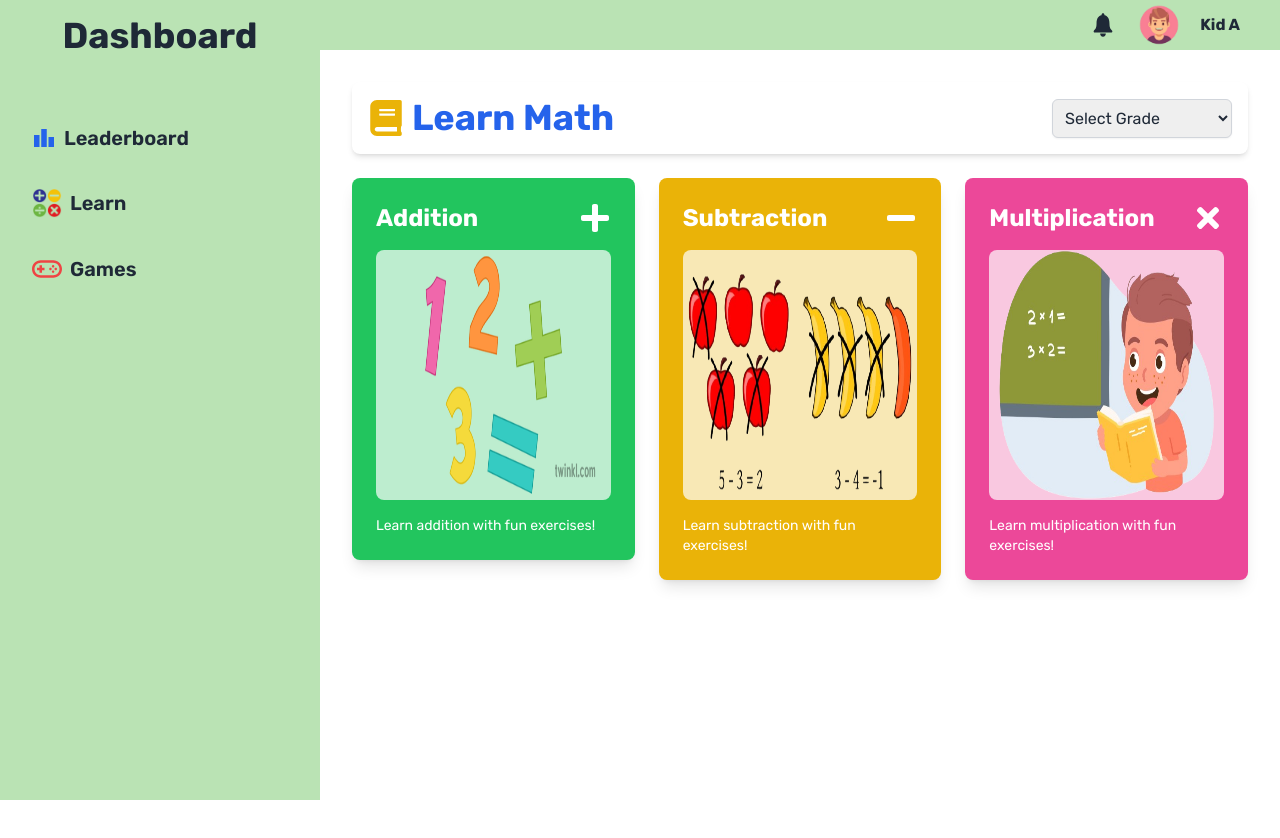
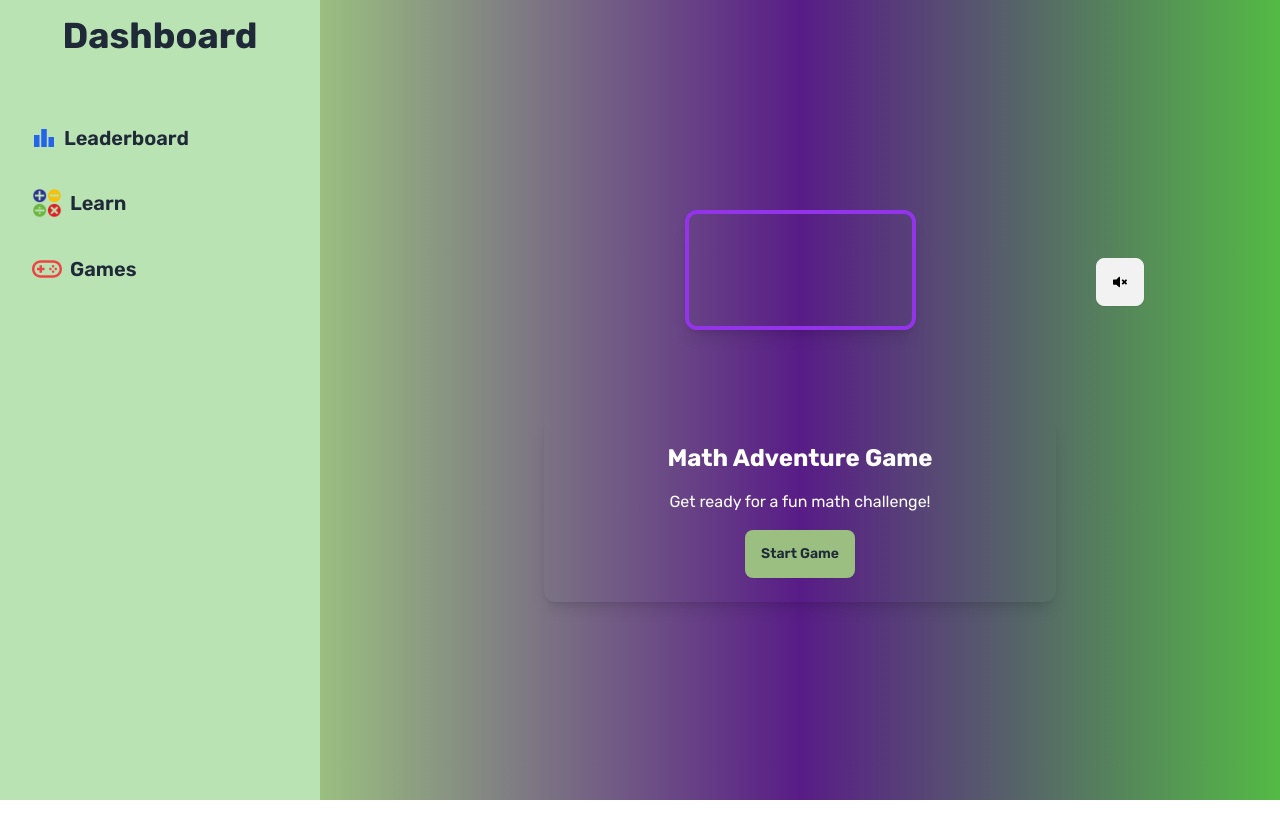
Before and after one commit to Phanthom-Mekat/AI-Integrated-Edu-Platform-Biddasagor, a React (Vite) app: page /dashboard/learn/Math in a window 1280 px wide. Shown: the top 838 px of the page. After the commit the page ends 800 px from the top, so only its background shows below. Built offline with nearby package versions, Linux system fonts and the light colour scheme; grey boxes are pictures that could not be loaded.

Commit message:
tried to add something gamified

```diff
--- /dev/null
+++ b/src/components/Dashboard/Math/LearnMath.jsx
@@ -0,0 +1,221 @@
+import  { useState, useEffect } from 'react';
+import { FaApple,   FaMinus,   FaVolumeMute, FaVolumeUp } from 'react-icons/fa';
+import { GiMonkey } from 'react-icons/gi';
+
+const LearnMath = () => {
+    const [apples, setApples] = useState(0);
+    const [monkeys, setMonkeys] = useState(0);
+    const [muted, setMuted] = useState(true);
+    const [currentChallenge, setCurrentChallenge] = useState(null);
+    const [timeRemaining, setTimeRemaining] = useState(0);
+    const [gameStarted, setGameStarted] = useState(false);
+    const [gameCompleted, setGameCompleted] = useState(false);
+
+    // Challenges for different stages of the game
+    const challenges = [
+        {
+            id: 1,
+            duration: 20,
+            target: 4,
+            description: "Add apples to make 2 + 2 = 4",
+            icon: FaApple,
+            color: "text-red-500",
+            type: "apples"
+        },
+        {
+            id: 2,
+            duration: 20,
+            target: 3,
+            description: "Add monkeys 2 + 1 = 3",
+            icon: GiMonkey,
+            color: "text-green-500",
+            type: "monkeys"
+        },
+        {
+            id: 3,
+            duration: 20,
+            target: 6,
+            description: "Add apples  4 + 2 = 6",
+            icon: FaApple,
+            color: "text-red-500",
+            type: "apples"
+        }
+    ];
+
+    useEffect(() => {
+        let timer;
+        if (gameStarted && timeRemaining > 0) {
+            timer = setTimeout(() => {
+                setTimeRemaining(prev => prev - 1);
+            }, 1000);
+        } else if (gameStarted && timeRemaining === 0) {
+            // Move to next challenge or complete game
+            const nextChallengeIndex = challenges.findIndex(c => c.id === currentChallenge?.id) + 1;
+            if (nextChallengeIndex < challenges.length) {
+                startChallenge(challenges[nextChallengeIndex]);
+            } else {
+                setGameCompleted(true);
+            }
+        }
+        return () => clearTimeout(timer);
+    }, [gameStarted, timeRemaining]);
+
+    const startChallenge = (challenge) => {
+        setCurrentChallenge(challenge);
+        setTimeRemaining(challenge.duration);
+
+        // Reset relevant counters
+        if (challenge.type === "apples") {
+            setApples(0);
+            setMonkeys(0);
+        } else {
+            setMonkeys(0);
+            setApples(0);
+        }
+    };
+
+    const handleStart = () => {
+        setGameStarted(true);
+        startChallenge(challenges[0]);
+    };
+
+    const addItem = () => {
+        if (!currentChallenge) return;
+
+        if (currentChallenge.type === "apples") {
+            setApples(prev => prev + 1);
+        } else {
+            setMonkeys(prev => prev + 1);
+        }
+    };
+
+    const removeItem = () => {
+        if (!currentChallenge) return;
+
+        if (currentChallenge.type === "apples") {
+            setApples(prev => Math.max(0, prev - 1));
+        } else {
+            setMonkeys(prev => Math.max(0, prev - 1));
+        }
+    };
+
+    const checkChallengeCompletion = () => {
+        if (!currentChallenge) return false;
+
+        const currentCount = currentChallenge.type === "apples" ? apples : monkeys;
+        return currentCount === currentChallenge.target;
+    };
+
+    return (
+        <div className="min-h-screen flex flex-col items-center justify-center bg-gradient-to-r from-primary via-purple-900 to-secondary text-white">
+            <div className="mt-3 flex flex-col items-center gap-2 mb-8">
+                <video
+                    className="w-3/4 max-w-screen-lg rounded-xl shadow-lg border-4 border-purple-600"
+                    autoPlay
+                    loop
+                    muted={muted}
+                    playsInline
+                >
+                    <source src="/video.mp4" type="video/mp4" />
+                    Your browser does not support the video tag.
+                </video>
+                <button
+                    className="btn relative left-80 -top-20 text-black flex items-center gap-2"
+                    onClick={() => setMuted(!muted)}
+                >
+                    {muted ? <FaVolumeMute /> : <FaVolumeUp />}
+                </button>
+            </div>
+
+            {!gameStarted && (
+                <div className="p-6 rounded-xl bg-transparent shadow-lg w-3/4 max-w-lg text-center">
+                    <h2 className="text-2xl font-bold mb-4">Math Adventure Game</h2>
+                    <p className="mb-4">Get ready for a fun math challenge!</p>
+                    <button
+                        onClick={handleStart}
+                        className="btn border-none bg-primary"
+                    >
+                        Start Game
+                    </button>
+                </div>
+            )}
+
+            {gameStarted && !gameCompleted && currentChallenge && (
+                <div className="p-6 rounded-xl bg-transparent  w-3/4 max-w-lg">
+                    <div className="flex justify-between mb-4">
+                        <h2 className="text-2xl font-bold">{currentChallenge.description}</h2>
+                        <div className="text-xl font-bold">Time: {timeRemaining}s</div>
+                    </div>
+                    <div className="flex justify-center items-center gap-4 mb-4">
+                        <button
+                            className="btn btn-outline border-none text-white flex items-center gap-2"
+                            onClick={addItem}
+                        >
+                            {currentChallenge.type === "apples" ? <FaApple className='text-red-500 animate-bounce' size={30} /> : <GiMonkey className='text-green-500 animate-bounce ' size={30} />}
+
+                        </button>
+                        <button
+                            className="btn btn-outline border-none text-white flex items-center gap-2"
+                            onClick={removeItem}
+                        >
+                            <FaMinus className="text-lg text-red-500 mr-2" />
+                            {currentChallenge.type === "apples" ? <FaApple className='text-red-500 animate-pulse' size={30} /> : <GiMonkey className='text-green-500 animate-pulse 'size={30} />}
+                        </button>
+                    </div>
+                    <div className="text-center">
+                        <p className="text-xl">You have:</p>
+                        <div className="flex justify-center gap-2 mt-2">
+                            {currentChallenge.type === "apples"
+                                ? Array.from({ length: apples }).map((_, index) => (
+                                    <FaApple
+                                        key={index}
+                                        className="text-red-500 text-3xl"
+                                    />
+                                ))
+                                : Array.from({ length: monkeys }).map((_, index) => (
+                                    <GiMonkey
+                                        key={index}
+                                        className="text-green-500 text-3xl"
+                                    />
+                                ))
+                            }
+                        </div>
+                        {checkChallengeCompletion() && (
+                            <p className="mt-2 text-green-400">
+                                Challenge Completed!
+                            </p>
+                        )}
+                        {apples === 0 && currentChallenge.type === "apples" && (
+                            <p className="mt-2 text-gray-400">
+                                No apples yet! Start adding some.
+                            </p>
+                        )}
+                        {monkeys === 0 && currentChallenge.type === "monkeys" && (
+                            <p className="mt-2 text-gray-400">
+                                No monkeys yet! Start adding some.
+                            </p>
+                        )}
+                    </div>
+                </div>
+            )}
+
+            {gameCompleted && (
+                <div className="p-6 rounded-xl bg-transparent shadow-lg w-3/4 max-w-lg text-center">
+                    <h2 className="text-2xl font-bold mb-4">Congratulations!</h2>
+                    <p className="mb-4">You ve completed all math challenges!</p>
+                    <button
+                        onClick={() => {
+                            setGameStarted(false);
+                            setGameCompleted(false);
+                        }}
+                        className="btn border-none bg-primary"
+                    >
+                        Play Again
+                    </button>
+                </div>
+            )}
+        </div>
+    );
+};
+
+export default LearnMath;
--- a/src/router/router.jsx
+++ b/src/router/router.jsx
@@ -5,7 +5,7 @@ import DashboardLayout from "../layout/DashboardLayout";
 import Leaderboard from "../pages/Leaderboard";
 import Games from "../pages/Games";
 import Error from "../pages/Error";
-import MathPage from "../pages/MathPage";
+// import MathPage from "../pages/MathPage";
 import Addition from "../pages/Addition";
 import Quiz from "../pages/Quiz";
 import Chatbot from "../pages/Chatbot";
@@ -14,6 +14,7 @@ import AuthLayout from "../layout/AuthLayout";
 import Login from "../components/auth/Login";
 import Register from "../components/auth/Register";
 import PlayQuiz from "../components/Dashboard/game/Puzzle";
+import LearnMath from "../components/Dashboard/Math/LearnMath";
 
 const router = createBrowserRouter([
     {
@@ -59,7 +60,7 @@ const router = createBrowserRouter([
             },
             {
                 path: '/dashboard/learn/Math',
-                element: <MathPage></MathPage>,
+                element: <LearnMath></LearnMath>,
 
             },
             {
```
Also changed, not shown: 1 other file (tests, documents, lock files or other folders).
